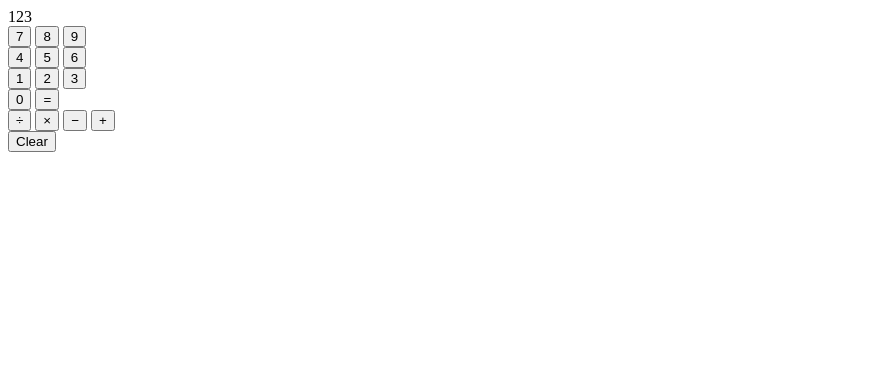
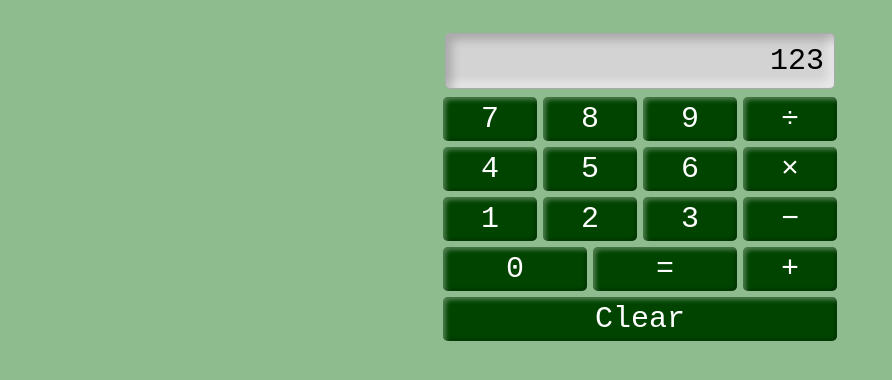
Before and after one commit to khhuang7/top-calculator, a plain HTML site: page index.html in a window 1280 px wide. Shown: the whole page, without its empty margins (0-892 px from the left). Drawn offline with Linux system fonts and the light colour scheme.

Commit message:
Make calculator look pretty

```diff
--- a/index.html
+++ b/index.html
@@ -11,7 +11,7 @@
       <div id="display">
         123
       </div>
-      <div class="buttons">
+      <div class="main-buttons">
         <div class="digits">
           <div>
             <button>7</button>
@@ -39,8 +39,8 @@
           <button>−</button>
           <button>+</button>
         </div>
-        <button>Clear</button>
       </div>
+      <button>Clear</button>
     </div>
 
     <script src="./index.js"></script>
--- a/styles.css
+++ b/styles.css
@@ -0,0 +1,64 @@
+body {
+  font-family:'Courier New', Courier, monospace;
+  display: flex;
+  justify-content: center;
+  background-color: darkseagreen;
+}
+
+button {
+  margin: 3px;
+  padding: 5px;
+  font-size: 30px;
+  font-family:'Courier New', Courier, monospace;
+  background-color: rgb(0, 68, 0);
+  color: white;
+  border-radius: 5px;
+  box-shadow: 3px 3px 4px 0 rgba(255, 255, 255, 0.3) inset,
+    -2px -2px 3px 0 rgba(0, 0, 0, .25) inset;
+  border: none;
+}
+
+#calculator {
+  flex: 1;
+  width: 100%;
+  max-width: 400px;
+  margin: 20px 100px;
+  display: flex;
+  flex-direction: column;
+  align-items: stretch;
+}
+
+#display {
+  margin: 5px;
+  border: 1px solid darkgrey;
+  border-radius: 5px;
+  background-color: lightgrey;
+  box-shadow: inset 6px 6px 10px 0 rgba(0, 0, 0, 0.2),
+    inset -6px -6px 10px 0 rgba(255, 255, 255, 0.5);
+  padding: 10px;
+  font-size: 30px;
+  text-align: right;
+  flex: 1;
+}
+
+.main-buttons {
+  display: flex;
+}
+
+.digits {
+  flex: 3;
+}
+
+.digits div {
+  display: flex;
+}
+
+.digits button {
+  flex: 1;
+}
+
+.operations {
+  flex: 1;
+  display: flex;
+  flex-direction: column;
+}
```
Also changed, not shown: index.js (line endings or trailing spaces).
